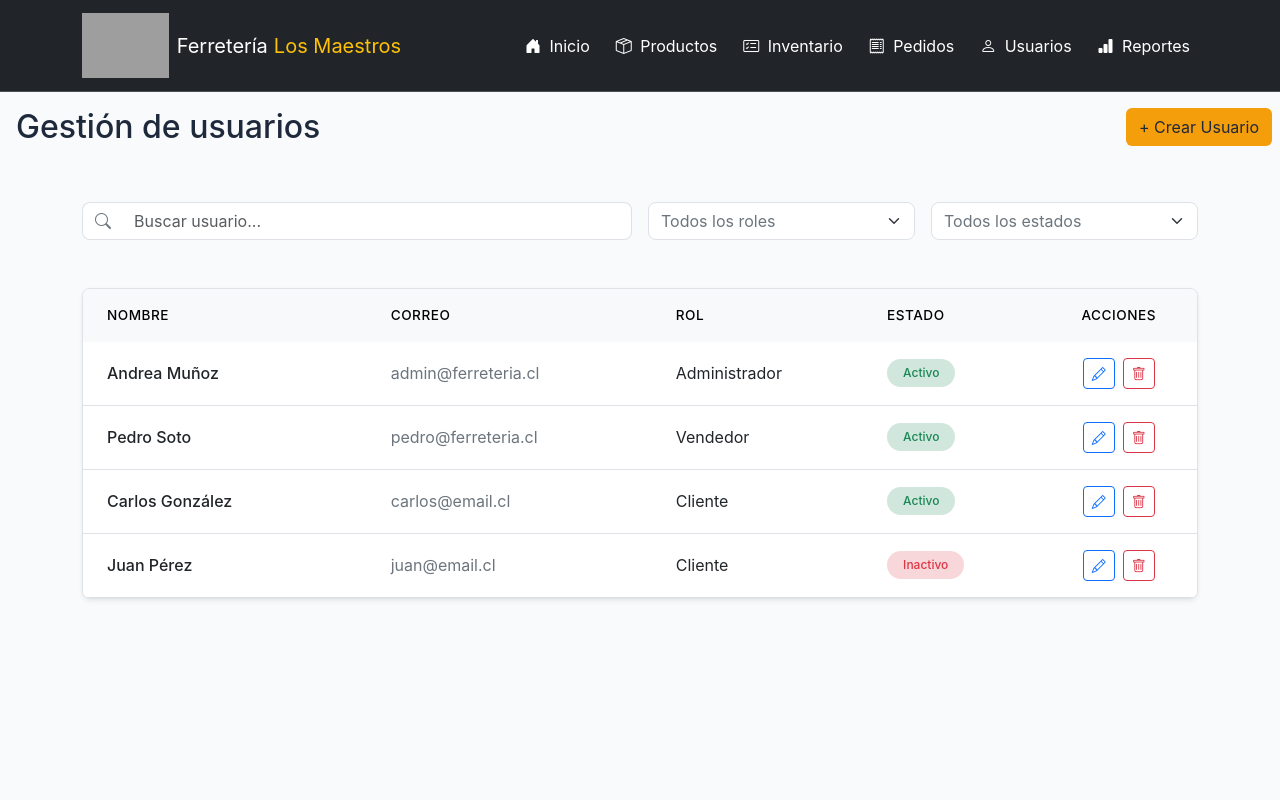
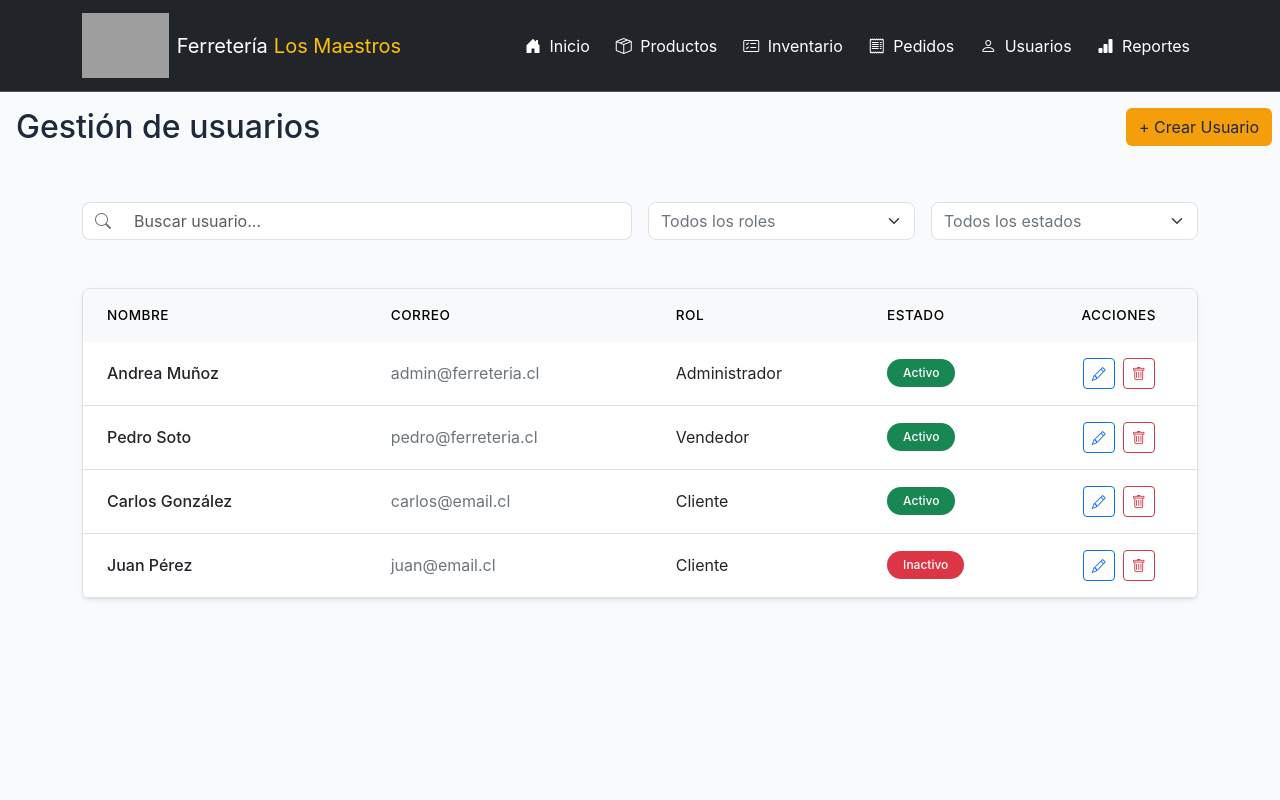
Before and after one commit to Eduardo-Sagredo/Ferreteria-Los-Maestros, a React (Vite) app in the folder Fase-2/: page /admin/gestionUsuarios in a window 1280 px wide. Shown: the top 800 px of the page. Built offline with nearby package versions, Linux system fonts and the light colour scheme; grey boxes are pictures that could not be loaded.

Commit message:
fix: correciones menores

```diff
--- a/Fase-2/src/pages/admin/AgregarProducto.jsx
+++ b/Fase-2/src/pages/admin/AgregarProducto.jsx
@@ -107,7 +107,7 @@ export const AgregarProducto = () => {
             agregarProducto(productoFinal);
         }
 
-        navigate('/admin/productos');
+        navigate('/admin/gestionProductos');
     };
 
     return (
--- a/Fase-2/src/pages/admin/FormUsuario.jsx
+++ b/Fase-2/src/pages/admin/FormUsuario.jsx
@@ -32,7 +32,7 @@ export const FormUsuario = () => {
                 setEstado(usuarioEditar.estado);
                 // La contraseña se deja en blanco obligando a que la vuelva a escribir
             } else {
-                navigate('/admin/usuarios');
+                navigate('/admin/gestionUsuarios');
             }
         }
     }, [idEdicion, modoEdicion, usuarios, navigate]);
@@ -100,7 +100,7 @@ export const FormUsuario = () => {
             alert('Usuario actualizado con éxito.');
         }
 
-        navigate('/admin/usuarios');
+        navigate('/admin/gestionUsuarios');
     };
 
     return (
--- a/Fase-2/src/pages/admin/GestionUsuarios.jsx
+++ b/Fase-2/src/pages/admin/GestionUsuarios.jsx
@@ -40,7 +40,7 @@ export const GestionUsuarios = () => {
 
 
     const getColorEstado = (estado) => {
-        return estado === 'Activo' ? 'bg-success-subtle text-success' : 'bg-danger-subtle text-danger';
+        return estado === 'Activo' ? 'bg-success text-white' : 'bg-danger text-white';
     };
 
     return (
```
